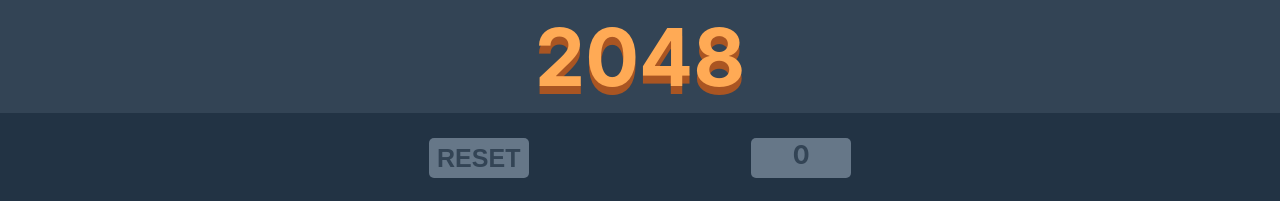
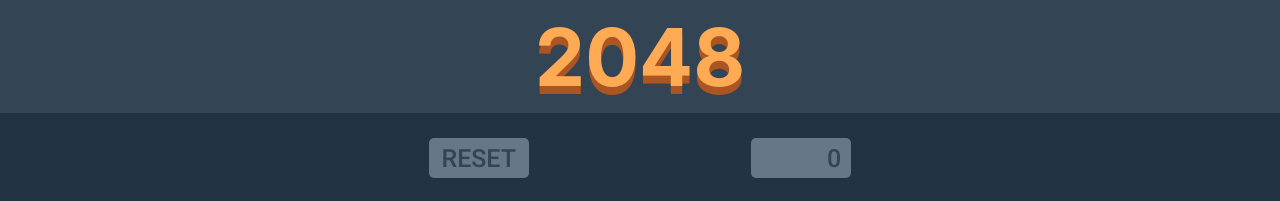
Before and after one commit to AmitMendl/React2048, a React (Create React App) app: page / in a window 1280 px wide. Shown: the top 201 px of the page. Built offline with nearby package versions, Linux system fonts and the light colour scheme.

Commit message:
fixed game header css

```diff
--- a/src/Components/Grid/Grid.css
+++ b/src/Components/Grid/Grid.css
@@ -1,3 +1,12 @@
+
+@font-face {
+  font-family: Roboto;
+  src: url(../../fonts/Roboto-Medium.ttf);
+}
+
+button {
+  outline: none;
+}
 
 .Gridcontainer {
     background-color: #567;
@@ -23,8 +32,8 @@
     width: 100px;
     margin-left: 7.5px;
 
-    font-weight: bold;
     font-size: 25px;
+    font-family: 'Roboto';
 
     border: 0px;
     border-radius: 5px;
@@ -32,24 +41,28 @@
     background-color: #678;
 }
 
-.Reset:hover {
-  border: 5px solid #678;
-}
-
 .Score {
   float: right;
   height: 40px;
-  width: 100px;
+  width: 80px;
+  padding: 0px 10px 0px 10px;
   margin-right: 7.5px;
 
-  font-weight: bold;
-  font-size: 25px;
-  line-height: 35px;
-
+  display: table;
   border: 0px;
   border-radius: 5px;
   color: #345;
   background-color: #678;
+}
+
+.ScoreText {
+  display: table-cell;
+  vertical-align: middle;
+
+  text-align: right;
+  font-size: 25px;
+  line-height: 35px;
+  font-family: 'Roboto';
 }
 
 .Container {
--- a/src/Components/Grid/Grid.js
+++ b/src/Components/Grid/Grid.js
@@ -15,11 +15,13 @@ const Grid = (props) => {
   return (
     <div className='Container'>
       <div className='GameHeader'>
-        <button className='button Reset' onClick={() => setMatrix(newMatrix(width, height))}>
+        <button className='Reset' onClick={() => setMatrix(newMatrix(width, height))}>
             RESET
         </button>
         <div className='Score'>
-          {score}
+          <div className='ScoreText'>
+            {score}
+          </div>
         </div>
       </div>
       <div>
```
Also changed, not shown: src/fonts/Roboto-Medium.ttf (added).
